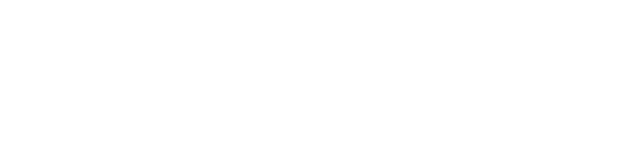
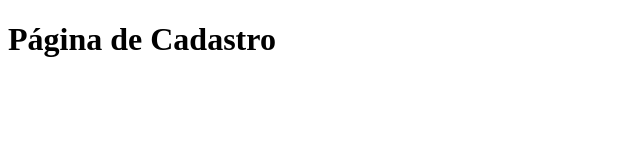
Before and after one commit to FilipeGuidi/AulaHTMLSenai, a plain HTML site: page Primeira aula html/cadastro.html in a window 1280 px wide. Shown: the whole page, without its empty margins (0-640 px from the left). Drawn offline with Linux system fonts and the light colour scheme.

Commit message:
Modificando informações no cadastro.html

```diff
--- a/Primeira aula html/cadastro.html
+++ b/Primeira aula html/cadastro.html
@@ -6,6 +6,6 @@
     <title>Cadastro de login</title>
 </head>
 <body>
-
+    <h1>Página de Cadastro</h1>
 </body>
 </html>
```
